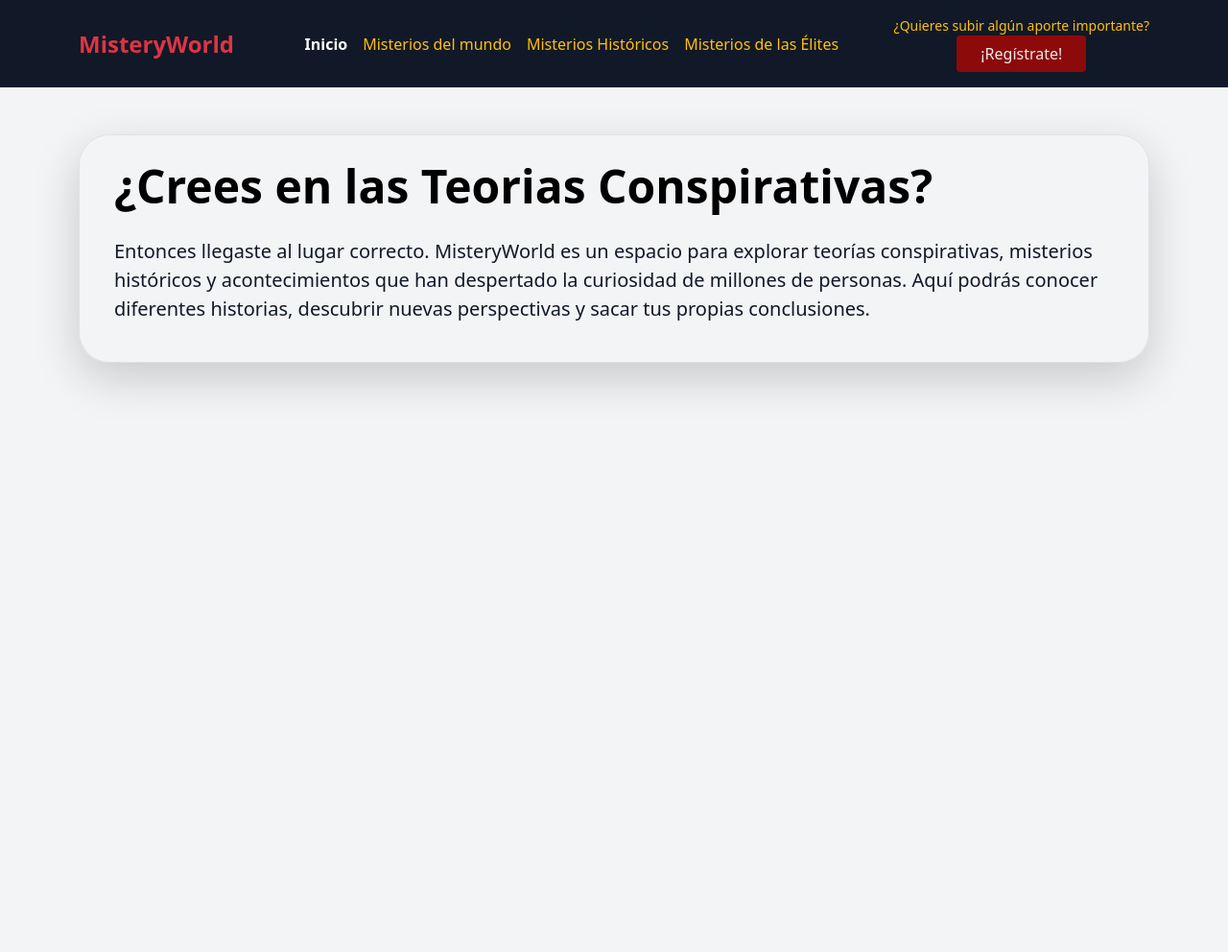
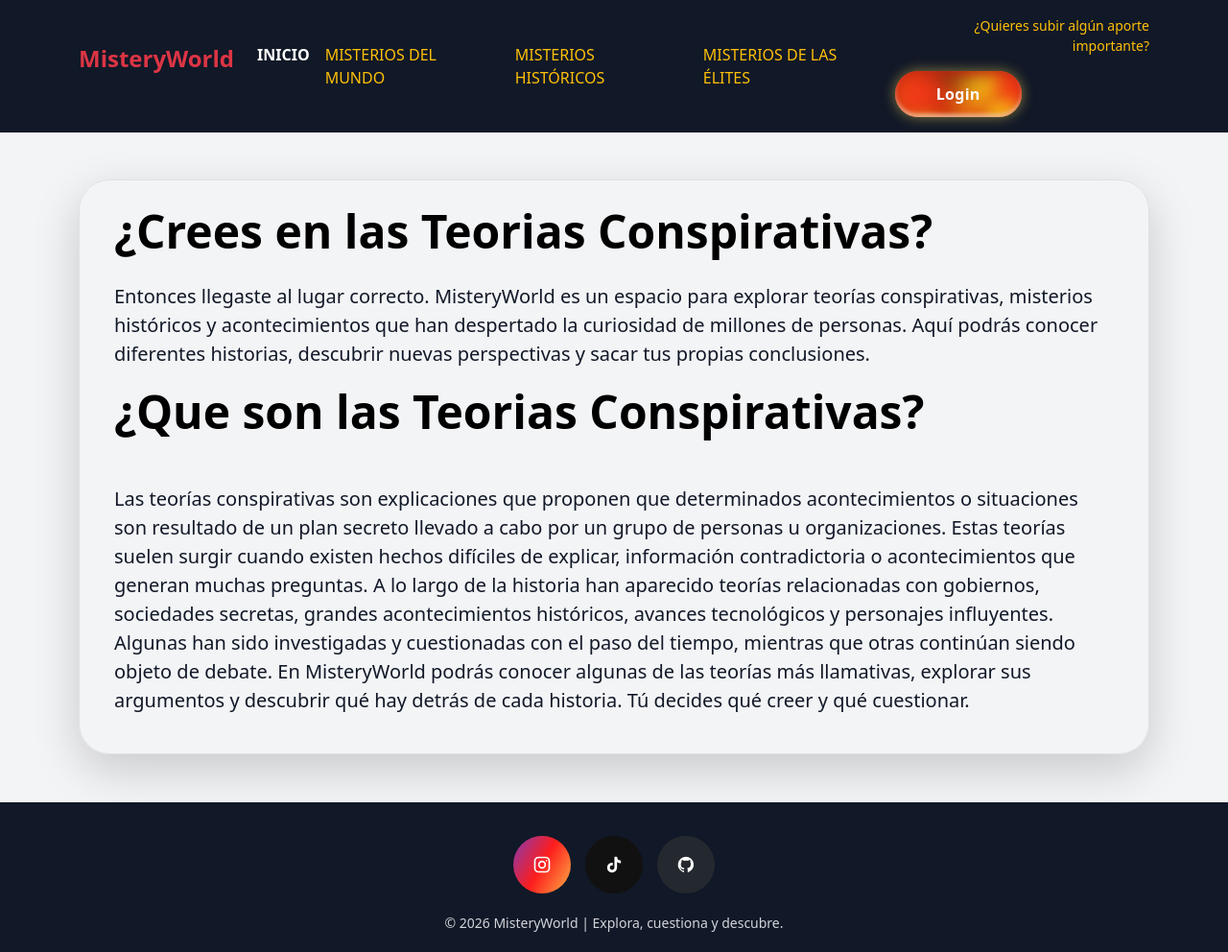
Before and after one commit to julianalejandro1974-commits/postal_teorias_conspirativas, a plain HTML site: page index.html in a window 1280 px wide. Shown: the whole page at 96% size. Before the commit the page ends 800 px from the top, so only its background shows below. Drawn offline with nearby package versions, Linux system fonts and the light colour scheme.

Commit message:
update index.html and css/butoon.CSS

```diff
--- /dev/null
+++ b/css/button.CSS
@@ -0,0 +1,392 @@
+
+/* From Uiverse.io by Ashon-G */
+.uiverse {
+  --duration: 7s;
+  --easing: linear;
+  --c-color-1: rgba(255, 163, 26, 0.7);
+  --c-color-2: #ff391a;
+  --c-color-3: #310e11;
+  --c-color-4: rgba(255, 232, 26, 0.7);
+  --c-shadow: rgba(255, 223, 87, 0.5);
+  --c-shadow-inset-top: rgba(195, 37, 17, 0.9);
+  --c-shadow-inset-bottom: rgba(255, 250, 215, 0.8);
+  --c-radial-inner: #b4230c;
+  --c-radial-outer: #e04714;
+  --c-color: #fff;
+  -webkit-tap-highlight-color: transparent;
+  -webkit-appearance: none;
+  outline: none;
+  position: relative;
+  cursor: pointer;
+  border: none;
+  display: table;
+  border-radius: 24px;
+  padding: 0;
+  margin: 0;
+  text-align: center;
+  font-weight: 600;
+  font-size: 16px;
+  letter-spacing: 0.02em;
+  line-height: 1.5;
+  color: var(--c-color);
+  background: radial-gradient(
+    circle,
+    var(--c-radial-inner),
+    var(--c-radial-outer) 80%
+  );
+  box-shadow: 0 0 14px var(--c-shadow);
+}
+
+.uiverse:before {
+  content: "";
+  pointer-events: none;
+  position: absolute;
+  z-index: 3;
+  left: 0;
+  top: 0;
+  right: 0;
+  bottom: 0;
+  border-radius: 24px;
+  box-shadow:
+    inset 0 3px 12px var(--c-shadow-inset-top),
+    inset 0 -3px 4px var(--c-shadow-inset-bottom);
+}
+
+.uiverse .wrapper {
+  -webkit-mask-image: -webkit-radial-gradient(white, black);
+  overflow: hidden;
+  border-radius: 24px;
+  min-width: 132px;
+  padding: 12px 0;
+}
+
+.uiverse .wrapper span {
+  display: inline-block;
+  position: relative;
+  z-index: 1;
+}
+
+.uiverse:hover {
+  --duration: 1400ms;
+}
+
+.uiverse .wrapper .circle {
+  position: absolute;
+  left: 0;
+  top: 0;
+  width: 40px;
+  height: 40px;
+  border-radius: 50%;
+  filter: blur(var(--blur, 8px));
+  background: var(--background, transparent);
+  transform: translate(var(--x, 0), var(--y, 0)) translateZ(0);
+  animation: var(--animation, none) var(--duration) var(--easing) infinite;
+}
+
+.uiverse .wrapper .circle.circle-1,
+.uiverse .wrapper .circle.circle-9,
+.uiverse .wrapper .circle.circle-10 {
+  --background: var(--c-color-4);
+}
+
+.uiverse .wrapper .circle.circle-3,
+.uiverse .wrapper .circle.circle-4 {
+  --background: var(--c-color-2);
+  --blur: 14px;
+}
+
+.uiverse .wrapper .circle.circle-5,
+.uiverse .wrapper .circle.circle-6 {
+  --background: var(--c-color-3);
+  --blur: 16px;
+}
+
+.uiverse .wrapper .circle.circle-2,
+.uiverse .wrapper .circle.circle-7,
+.uiverse .wrapper .circle.circle-8,
+.uiverse .wrapper .circle.circle-11,
+.uiverse .wrapper .circle.circle-12 {
+  --background: var(--c-color-1);
+  --blur: 12px;
+}
+
+.uiverse .wrapper .circle.circle-1 {
+  --x: 0;
+  --y: -40px;
+  --animation: circle-1;
+}
+
+.uiverse .wrapper .circle.circle-2 {
+  --x: 92px;
+  --y: 8px;
+  --animation: circle-2;
+}
+
+.uiverse .wrapper .circle.circle-3 {
+  --x: -12px;
+  --y: -12px;
+  --animation: circle-3;
+}
+
+.uiverse .wrapper .circle.circle-4 {
+  --x: 80px;
+  --y: -12px;
+  --animation: circle-4;
+}
+
+.uiverse .wrapper .circle.circle-5 {
+  --x: 12px;
+  --y: -4px;
+  --animation: circle-5;
+}
+
+.uiverse .wrapper .circle.circle-6 {
+  --x: 56px;
+  --y: 16px;
+  --animation: circle-6;
+}
+
+.uiverse .wrapper .circle.circle-7 {
+  --x: 8px;
+  --y: 28px;
+  --animation: circle-7;
+}
+
+.uiverse .wrapper .circle.circle-8 {
+  --x: 28px;
+  --y: -4px;
+  --animation: circle-8;
+}
+
+.uiverse .wrapper .circle.circle-9 {
+  --x: 20px;
+  --y: -12px;
+  --animation: circle-9;
+}
+
+.uiverse .wrapper .circle.circle-10 {
+  --x: 64px;
+  --y: 16px;
+  --animation: circle-10;
+}
+
+.uiverse .wrapper .circle.circle-11 {
+  --x: 4px;
+  --y: 4px;
+  --animation: circle-11;
+}
+
+.uiverse .wrapper .circle.circle-12 {
+  --blur: 14px;
+  --x: 52px;
+  --y: 4px;
+  --animation: circle-12;
+}
+
+@keyframes circle-1 {
+  33% {
+    transform: translate(0px, 16px) translateZ(0);
+  }
+
+  66% {
+    transform: translate(12px, 64px) translateZ(0);
+  }
+}
+
+@keyframes circle-2 {
+  33% {
+    transform: translate(80px, -10px) translateZ(0);
+  }
+
+  66% {
+    transform: translate(72px, -48px) translateZ(0);
+  }
+}
+
+@keyframes circle-3 {
+  33% {
+    transform: translate(20px, 12px) translateZ(0);
+  }
+
+  66% {
+    transform: translate(12px, 4px) translateZ(0);
+  }
+}
+
+@keyframes circle-4 {
+  33% {
+    transform: translate(76px, -12px) translateZ(0);
+  }
+
+  66% {
+    transform: translate(112px, -8px) translateZ(0);
+  }
+}
+
+@keyframes circle-5 {
+  33% {
+    transform: translate(84px, 28px) translateZ(0);
+  }
+
+  66% {
+    transform: translate(40px, -32px) translateZ(0);
+  }
+}
+
+@keyframes circle-6 {
+  33% {
+    transform: translate(28px, -16px) translateZ(0);
+  }
+
+  66% {
+    transform: translate(76px, -56px) translateZ(0);
+  }
+}
+
+@keyframes circle-7 {
+  33% {
+    transform: translate(8px, 28px) translateZ(0);
+  }
+
+  66% {
+    transform: translate(20px, -60px) translateZ(0);
+  }
+}
+
+@keyframes circle-8 {
+  33% {
+    transform: translate(32px, -4px) translateZ(0);
+  }
+
+  66% {
+    transform: translate(56px, -20px) translateZ(0);
+  }
+}
+
+@keyframes circle-9 {
+  33% {
+    transform: translate(20px, -12px) translateZ(0);
+  }
+
+  66% {
+    transform: translate(80px, -8px) translateZ(0);
+  }
+}
+
+@keyframes circle-10 {
+  33% {
+    transform: translate(68px, 20px) translateZ(0);
+  }
+
+  66% {
+    transform: translate(100px, 28px) translateZ(0);
+  }
+}
+
+@keyframes circle-11 {
+  33% {
+    transform: translate(4px, 4px) translateZ(0);
+  }
+
+  66% {
+    transform: translate(68px, 20px) translateZ(0);
+  }
+}
+
+@keyframes circle-12 {
+  33% {
+    transform: translate(56px, 0px) translateZ(0);
+  }
+
+  66% {
+    transform: translate(60px, -32px) translateZ(0);
+  }
+}
+
+/* From Uiverse.io by zjssun */
+a {
+  padding: 10px 20px;
+  text-transform: uppercase;
+  border-radius: 8px;
+  font-size: 17px;
+  font-weight: 500;
+  color: #ffffff80;
+  text-shadow: none;
+  background: transparent;
+  cursor: pointer;
+  box-shadow: transparent;
+  border: 1px solid #ffffff80;
+  transition: 0.5s ease;
+  user-select: none;
+}
+
+a:hover,
+:focus {
+  color: #ffffff;
+  background: #ff4800;
+  border: 1px solid #ff2600;
+  text-shadow: 0 0 5px #ffffff, 0 0 10px #ffffff, 0 0 20px #ffffff;
+  box-shadow: 0 0 5px #ff0000, 0 0 20px #320505, 0 0 50px #390a0a,
+    0 0 100px #e44d07;
+}
+
+.footer {
+    background-color: #111827;
+    padding: 35px 20px 20px;
+    text-align: center;
+    margin-top: 50px;
+}
+
+.redes-sociales {
+    display: flex;
+    justify-content: center;
+    align-items: center;
+    gap: 15px;
+}
+
+.footer-text {
+    color: #d1d5db;
+    margin-top: 20px;
+    margin-bottom: 0;
+    font-size: 14px;
+}
+
+.button {
+    cursor: pointer;
+    width: 60px;
+    height:60px;
+    border-radius: 50%;
+    border: none;
+    position: relative;
+    display: flex;
+    align-items: center;
+    justify-content: center;
+    transition: 0.2s;
+    text-decoration: none;
+}
+
+.button svg {
+    color: white;
+    width: 38px;
+    height: 38px;
+}
+
+.instagram {
+    background: linear-gradient(120deg, #833ab4, #fd1d1d, #fcb045);
+}
+
+.tiktok {
+    background: #111111;
+}
+
+.github {
+    background: #24292f;
+}
+
+.button:hover {
+    transform: scale(1.08);
+}
+
+.button:active {
+    transform: scale(0.9);
+}
--- a/index.html
+++ b/index.html
@@ -6,6 +6,7 @@
     <meta name="viewport" content="width=device-width, initial-scale=1.0">
     <title>Teorías Conspirativas-MisteryWorld</title>
     <link href="https://cdn.jsdelivr.net/npm/bootstrap@5.3.2/dist/css/bootstrap.min.css" rel="stylesheet">
+    <link rel="stylesheet" href="css/button.CSS">
     <style>
         body {
             background-color: #f3f4f6;
@@ -31,20 +32,38 @@
 <body>
     <nav class="navbar navbar-expand-lg navbar-dark border-bottom sticky-top py-3">
         <div class="container">
-            <a class="navbar-brand fw-bold fs-4 text-danger" href="#">MisteryWorld</a>
+            <p class="navbar-brand fw-bold fs-4 text-danger" href="#">MisteryWorld</p>
             <button class="navbar-toggler" type="button" data-bs-toggle="collapse" data-bs-target="#navbarNav">
                 <span class="navbar-toggler-icon"></span>
             </button>
             <div class="collapse navbar-collapse" id="navbarNav">
                 <ul class="navbar-nav mx-auto mb-2 mb-lg-0">
-                    <li class="nav-item"><a class="nav-link active fw-semibold" href="#">Inicio</a></li>
-                    <li class="nav-item"><a class="nav-link text-warning" href="#">Misterios del mundo</a></li>
-                    <li class="nav-item"><a class="nav-link text-warning" href="#">Misterios Históricos</a></li>
-                    <li class="nav-item"><a class="nav-link text-warning" href="#">Misterios de las Élites</a></li>
+                    <li class="nav-item"><a class="nav-link active fw-semibold" href="#" target="_blank">Inicio</a></li>
+                    <li class="nav-item"><a class="nav-link text-warning" href="#" target="_blank">Misterios del mundo</a></li>
+                    <li class="nav-item"><a class="nav-link text-warning" href="#" target="_blank">Misterios Históricos</a></li>
+                    <li class="nav-item"><a class="nav-link text-warning" href="#" target="_blank">Misterios de las Élites</a></li>
                 </ul>
-                <div class="text-center">
-                    <small class="text-warning d-block">¿Quieres subir algún aporte importante?</small>
-                    <a href="inicioSesion.html" class="btn btn-navy px-4 rounded-1">¡Regístrate!</a>
+                <div class="text-end">
+                    <small class="text-warning d-block mb-3">¿Quieres subir algún aporte importante?</small>
+                    <!-- From Uiverse.io by Ashon-G -->
+                    <button class="uiverse">
+                        <div class="wrapper">
+                            <span>Login</span>
+                            <div class="circle circle-12"></div>
+                            <div class="circle circle-11"></div>
+                            <div class="circle circle-10"></div>
+                            <div class="circle circle-9"></div>
+                            <div class="circle circle-8"></div>
+                            <div class="circle circle-7"></div>
+                            <div class="circle circle-6"></div>
+                            <div class="circle circle-5"></div>
+                            <div class="circle circle-4"></div>
+                            <div class="circle circle-3"></div>
+                            <div class="circle circle-2"></div>
+                            <div class="circle circle-1"></div>
+                        </div>
+                    </button>
+
                 </div>
             </div>
         </div>
@@ -70,10 +89,68 @@
 
 
                 </p>
+                <h2 class="display-5 fw-semibold text-body-emphasis text-start mb-5 ">¿Que son las Teorias
+                    Conspirativas?</h2>
+                <p class="lead text-break">Las <strong>teorías conspirativas</strong> son explicaciones que proponen que
+                    determinados acontecimientos o
+                    situaciones son resultado de un <strong>plan secreto</strong> llevado a cabo por un grupo de
+                    personas u
+                    organizaciones. Estas teorías suelen surgir cuando existen hechos difíciles de explicar, información
+                    contradictoria o acontecimientos que generan muchas preguntas.
 
+                    A lo largo de la historia han aparecido teorías relacionadas con gobiernos, sociedades secretas,
+                    grandes acontecimientos históricos, avances tecnológicos y personajes influyentes. Algunas han sido
+                    investigadas y cuestionadas con el paso del tiempo, mientras que otras continúan siendo objeto de
+                    debate.
+
+                    En MisteryWorld podrás conocer algunas de las teorías más llamativas, explorar sus argumentos y
+                    descubrir qué hay detrás de cada historia. Tú decides qué creer y qué cuestionar.</p>
             </div>
         </div>
     </div>
+
+<footer class="footer">
+
+    <div class="redes-sociales">
+
+
+        <a href="https://www.instagram.com/alejo_zw/" class="button instagram" aria-label="Instagram" target="_blank">
+            <svg viewBox="0 0 24 24" fill="currentColor" height="24" width="24"
+                xmlns="http://www.w3.org/2000/svg">
+                <path
+                    d="M7.5 2h9A5.5 5.5 0 0 1 22 7.5v9a5.5 5.5 0 0 1-5.5 5.5h-9A5.5 5.5 0 0 1 2 16.5v-9A5.5 5.5 0 0 1 7.5 2Zm0 2A3.5 3.5 0 0 0 4 7.5v9A3.5 3.5 0 0 0 7.5 20h9a3.5 3.5 0 0 0 3.5-3.5v-9A3.5 3.5 0 0 0 16.5 4h-9ZM12 7a5 5 0 1 1 0 10 5 5 0 0 1 0-10Zm0 2a3 3 0 1 0 0 6 3 3 0 0 0 0-6Zm5.5-3a1 1 0 1 1 0 2 1 1 0 0 1 0-2Z">
+                </path>
+            </svg>
+        </a>
+
+
+        <a href="https://www.tiktok.com/@alxjo_.z?is_from_webapp=1&sender_device=pc" class="button tiktok" aria-label="TikTok" target="_blank">
+            <svg viewBox="0 0 24 24" fill="currentColor" height="24" width="24"
+                xmlns="http://www.w3.org/2000/svg">
+                <path
+                    d="M19.59 6.69a4.83 4.83 0 0 1-3.77-4.12V2h-3.28v13.67a2.9 2.9 0 1 1-2.9-2.9c.3 0 .59.05.86.13v-3.34a6.2 6.2 0 1 0 5.32 6.11V8.73a8.1 8.1 0 0 0 4.77 1.55V7a4.8 4.8 0 0 1-1-.31Z">
+                </path>
+            </svg>
+        </a>
+
+
+        <a href="https://github.com/julianalejandro1974-commits" class="button github" aria-label="GitHub" target="_blank">
+            <svg viewBox="0 0 24 24" fill="currentColor" height="24" width="24"
+                xmlns="http://www.w3.org/2000/svg">
+                <path
+                    d="M12 2a10 10 0 0 0-3.16 19.49c.5.09.68-.22.68-.48v-1.69c-2.78.6-3.37-1.34-3.37-1.34-.45-1.15-1.11-1.46-1.11-1.46-.91-.62.07-.61.07-.61 1 .07 1.53 1.03 1.53 1.03.89 1.53 2.34 1.09 2.91.83.09-.65.35-1.09.63-1.34-2.22-.25-4.55-1.11-4.55-4.94 0-1.09.39-1.98 1.03-2.68-.1-.25-.45-1.27.1-2.65 0 0 .84-.27 2.75 1.02A9.56 9.56 0 0 1 12 6.84c.85 0 1.71.11 2.51.33 1.91-1.29 2.75-1.02 2.75-1.02.55 1.38.2 2.4.1 2.65.64.7.68 1.59.68 2.68 0 3.84-2.34 4.68-4.57 4.93.36.31.68.92.68 1.85v2.74c0 .27.18.58.69.48A10 10 0 0 0 12 2Z">
+                </path>
+            </svg>
+        </a>
+
+    </div>
+
+    <p class="footer-text">
+        © 2026 MisteryWorld | Explora, cuestiona y descubre.
+    </p>
+
+</footer>
+
 </body>
 
 </html>
```
